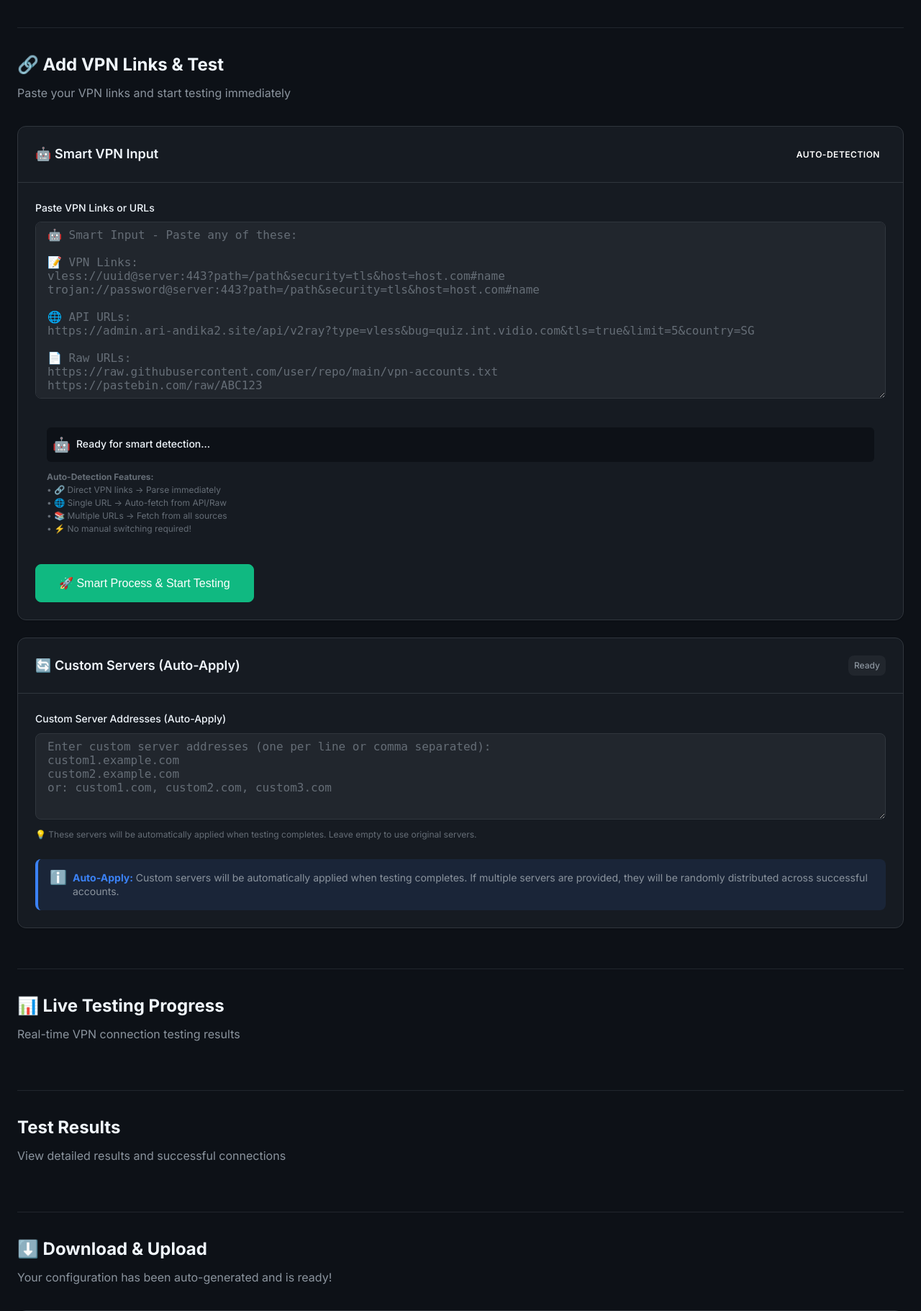
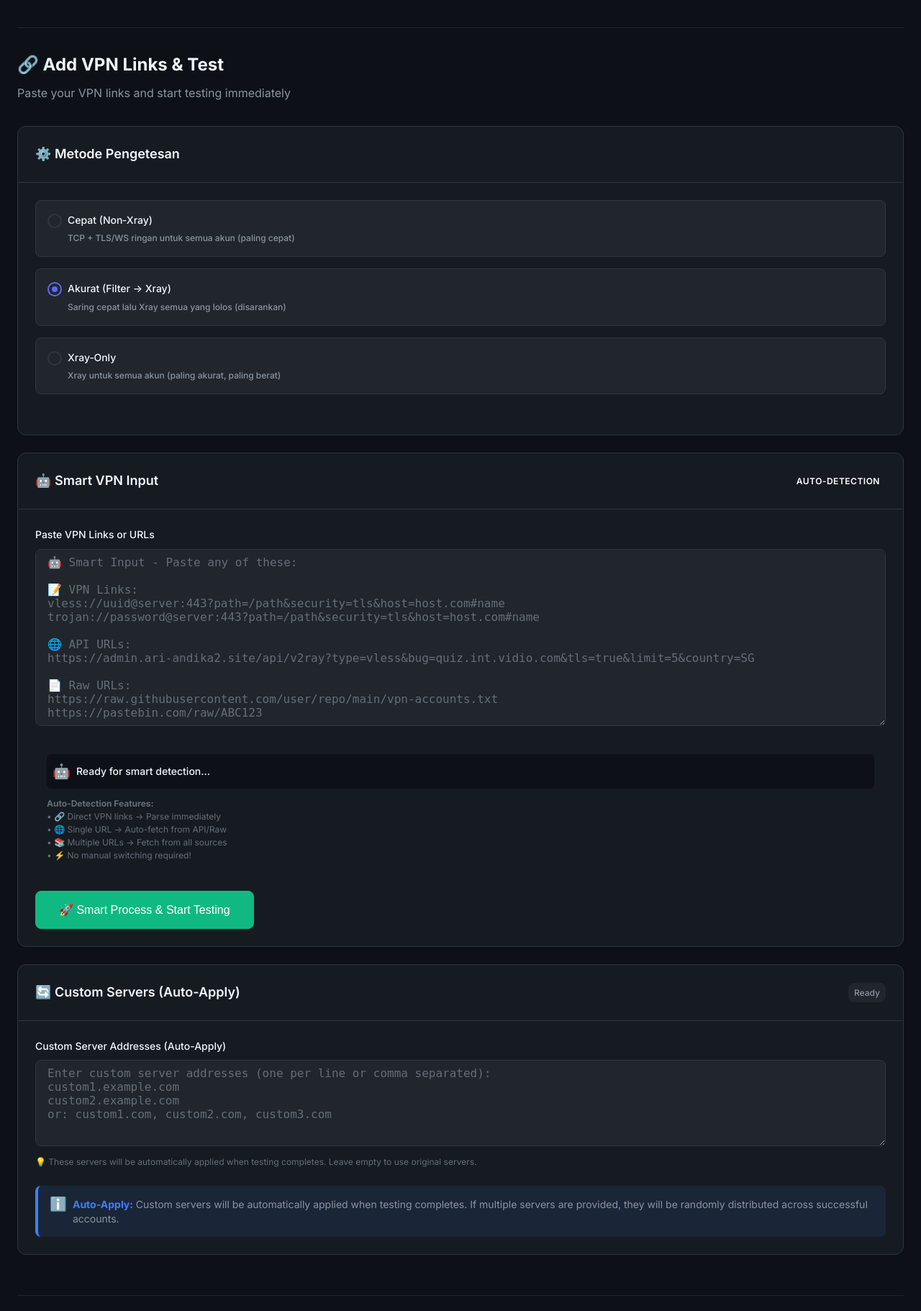
Before and after one commit to F4txhr/prahu, a Flask app: page / in a window 1280 px wide. Shown: the part 863-2685 px from the top of the page at 72% size. Run offline with Flask 3, Linux system fonts and the light colour scheme; some libraries are stand-ins or nearby versions.

Commit message:
feat(test): add testing mode toggle (fast/accurate/xray-only), pass mode to backend; improve logs and WS probe; xray auto-download logs; add .env defaults

```diff
--- a/app.py
+++ b/app.py
@@ -347,7 +347,15 @@ def add_links_and_test():
     return jsonify(response)
 
 @socketio.on('start_testing')
-def handle_start_testing():
+def handle_start_testing(payload=None):
+    mode = None
+    try:
+        if isinstance(payload, dict):
+            mode = payload.get('mode')
+    except Exception:
+        mode = None
+    if mode:
+        print(f"🧭 Testing mode: {mode}")
     print(f"🔍 DEBUG: start_testing received, accounts count: {len(session_data['all_accounts'])}")
 
     if not session_data['all_accounts']:
--- a/static/js/app.js
+++ b/static/js/app.js
@@ -255,6 +255,12 @@ function setupFormHandlers() {
     document.getElementById('upload-github-btn').addEventListener('click', uploadToGitHub);
 }
 
+// Get selected testing mode
+function getSelectedTestingMode() {
+    const el = document.querySelector('input[name="testing-mode"]:checked');
+    return el ? el.value : 'accurate'; // default accurate
+}
+
 // Handle configuration source change
 function handleConfigSourceChange(event) {
     const githubFileSelection = document.getElementById('github-file-selection');
@@ -744,7 +750,7 @@ function startTesting() {
 
     // Start testing via Socket.IO
     console.log('📡 DEBUG: Emitting start_testing to backend...');
-    socket.emit('start_testing');
+    socket.emit('start_testing', { mode: getSelectedTestingMode() });
     console.log('📡 DEBUG: start_testing emitted successfully');
 }
 
--- a/templates/index.html
+++ b/templates/index.html
@@ -150,6 +150,41 @@
                 <div class="section-header">
                     <h2>🔗 Add VPN Links & Test</h2>
                     <p>Paste your VPN links and start testing immediately</p>
+                </div>
+
+                <!-- Testing Mode -->
+                <div class="card">
+                    <div class="card-header">
+                        <h3>⚙️ Metode Pengetesan</h3>
+                    </div>
+                    <div class="card-content">
+                        <div class="radio-group">
+                            <label class="radio-option">
+                                <input type="radio" name="testing-mode" value="fast">
+                                <span class="radio-custom"></span>
+                                <div class="radio-label">
+                                    <strong>Cepat (Non‑Xray)</strong>
+                                    <small>TCP + TLS/WS ringan untuk semua akun (paling cepat)</small>
+                                </div>
+                            </label>
+                            <label class="radio-option">
+                                <input type="radio" name="testing-mode" value="accurate" checked>
+                                <span class="radio-custom"></span>
+                                <div class="radio-label">
+                                    <strong>Akurat (Filter → Xray)</strong>
+                                    <small>Saring cepat lalu Xray semua yang lolos (disarankan)</small>
+                                </div>
+                            </label>
+                            <label class="radio-option">
+                                <input type="radio" name="testing-mode" value="xray-only">
+                                <span class="radio-custom"></span>
+                                <div class="radio-label">
+                                    <strong>Xray‑Only</strong>
+                                    <small>Xray untuk semua akun (paling akurat, paling berat)</small>
+                                </div>
+                            </label>
+                        </div>
+                    </div>
                 </div>
 
                 <!-- Add Links -->
```
